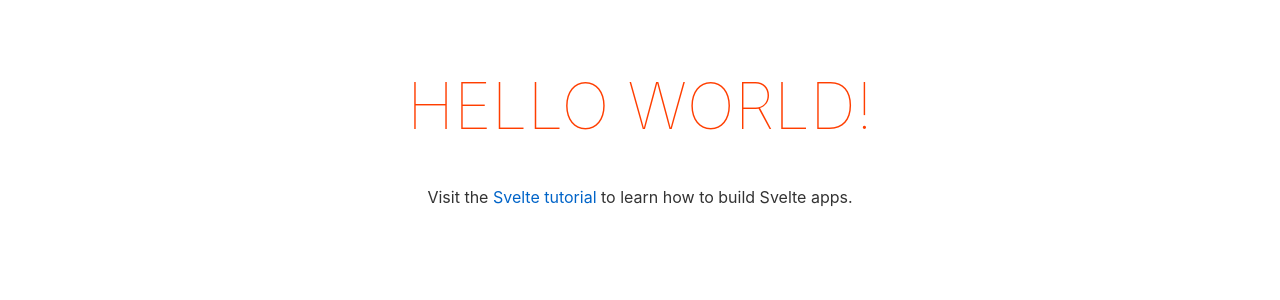
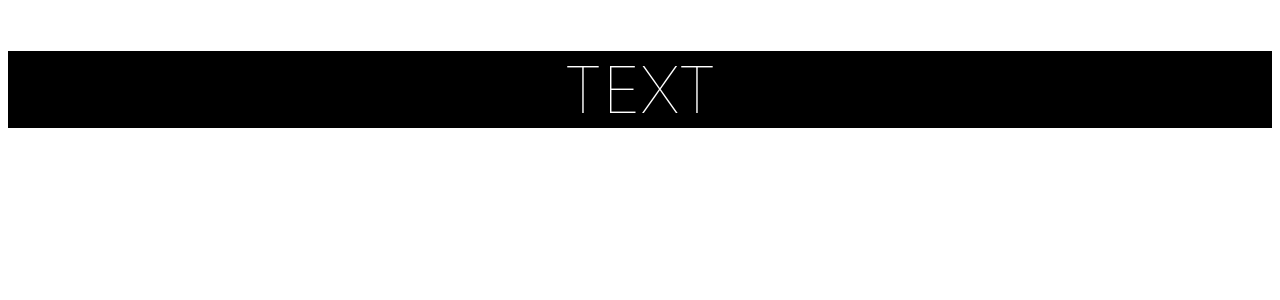
Before and after one commit to phuang1024/pianoray, a Svelte app: page / in a window 1280 px wide. Shown: the top 300 px of the page. Built offline with nearby package versions, Linux system fonts and the light colour scheme.

Commit message:
Removed defaults.

```diff
--- a/src/App.svelte
+++ b/src/App.svelte
@@ -1,30 +1,17 @@
-<script>
-	export let name;
-</script>
-
 <main>
-	<h1>Hello {name}!</h1>
-	<p>Visit the <a href="https://svelte.dev/tutorial">Svelte tutorial</a> to learn how to build Svelte apps.</p>
+	<h1>Text</h1>
 </main>
 
 <style>
-	main {
-		text-align: center;
-		padding: 1em;
-		max-width: 240px;
-		margin: 0 auto;
-	}
+    main {
+        background-color: black;
+    }
 
 	h1 {
-		color: #ff3e00;
+        text-align: center;
 		text-transform: uppercase;
 		font-size: 4em;
 		font-weight: 100;
-	}
-
-	@media (min-width: 640px) {
-		main {
-			max-width: none;
-		}
+		color: white;
 	}
 </style>
--- a/src/main.js
+++ b/src/main.js
@@ -3,7 +3,6 @@ import App from './App.svelte';
 const app = new App({
 	target: document.body,
 	props: {
-		name: 'world'
 	}
 });
 
```
